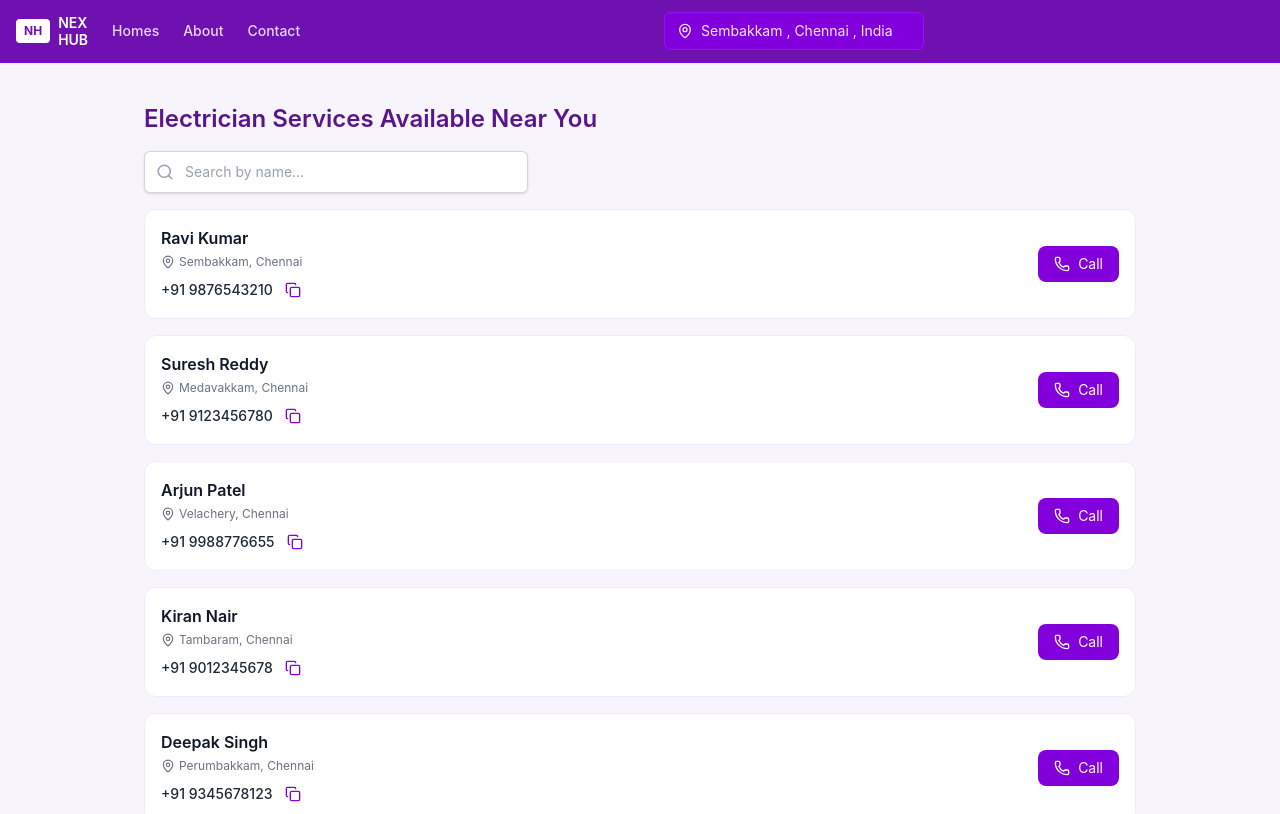
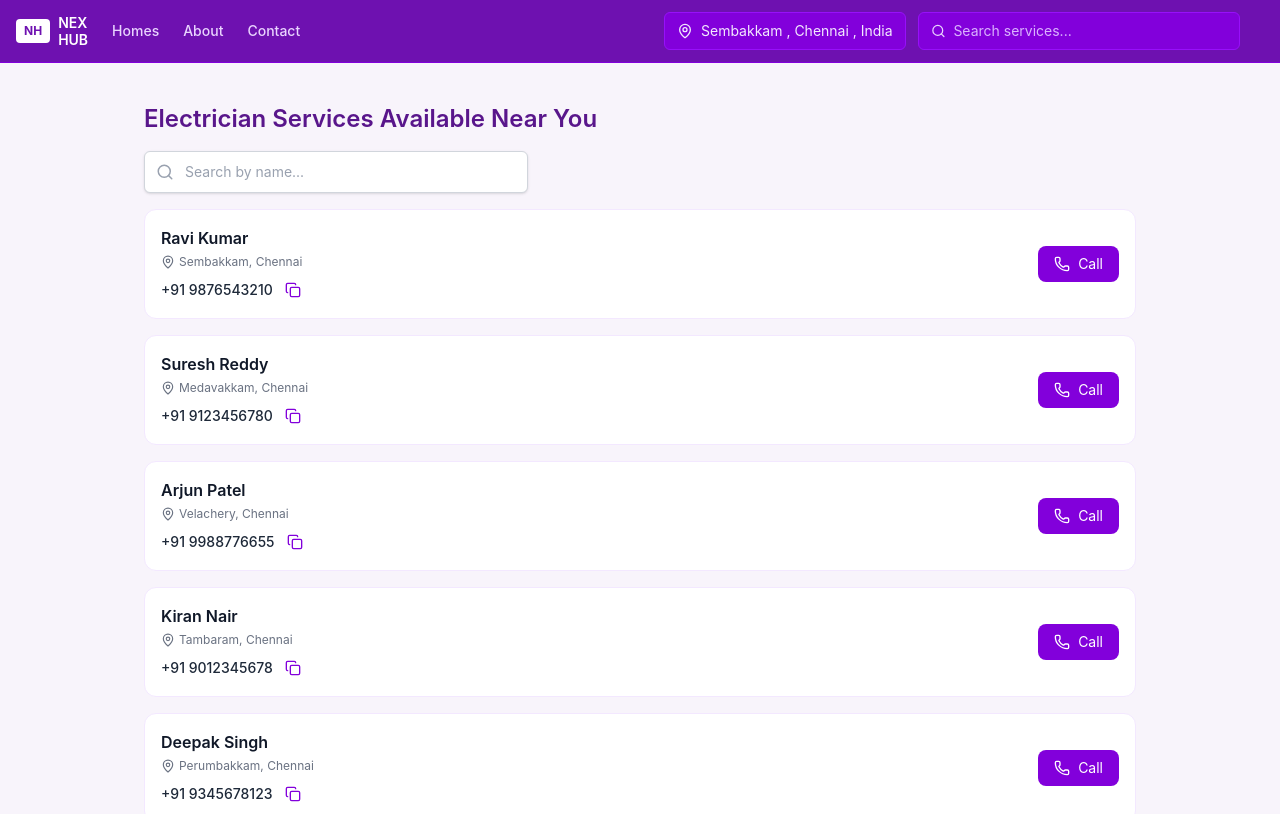
Before and after one commit to Mukunthan-A-R/nexhub, a React (Vite) app: page /electrician in a window 1280 px wide. Shown: the top 814 px of the page. Built offline with nearby package versions, Linux system fonts and the light colour scheme.

Commit message:
Adding search box

```diff
--- a/src/components/Navbar.jsx
+++ b/src/components/Navbar.jsx
@@ -1,5 +1,7 @@
 import { MapPin, Search, User } from "lucide-react";
 import { Link } from "react-router-dom";
+import { services } from "../data/services";
+import SearchBox from "./SearchBox";
 
 export default function Navbar() {
   return (
@@ -42,14 +44,7 @@ export default function Navbar() {
           </div>
 
           {/* Search Box */}
-          {/* <div className="flex items-center gap-2 border border-purple-600 bg-purple-700 rounded-md px-3 py-2 flex-1 text-sm text-purple-200">
-            <Search size={16} />
-            <input
-              type="text"
-              placeholder="Search for AC"
-              className="outline-none w-full bg-transparent placeholder-purple-300 text-white"
-            />
-          </div> */}
+          <SearchBox></SearchBox>
         </div>
 
         {/* RIGHT SECTION */}
--- /dev/null
+++ b/src/components/SearchBox.jsx
@@ -0,0 +1,53 @@
+import { useState } from "react";
+import { Search } from "lucide-react";
+import { services } from "../data/services";
+import { useNavigate } from "react-router-dom";
+
+export default function SearchBox() {
+  const [query, setQuery] = useState("");
+  const [focused, setFocused] = useState(false);
+  const navigate = useNavigate();
+
+  const filtered = services.filter((item) =>
+    item.title.toLowerCase().includes(query.toLowerCase()),
+  );
+
+  return (
+    <div className="relative w-full">
+      {/* INPUT */}
+      <div className="flex items-center gap-2 border border-purple-600 bg-purple-700 rounded-md px-3 py-2 text-sm text-purple-200">
+        <Search size={16} />
+        <input
+          type="text"
+          value={query}
+          onChange={(e) => setQuery(e.target.value)}
+          onFocus={() => setFocused(true)}
+          onBlur={() => setTimeout(() => setFocused(false), 150)}
+          placeholder="Search services..."
+          className="outline-none w-full bg-transparent placeholder-purple-300 text-white"
+        />
+      </div>
+
+      {/* DROPDOWN */}
+      {focused && query && (
+        <div className="absolute top-full left-0 w-full bg-white text-black rounded-md mt-2 shadow-lg max-h-60 overflow-y-auto z-50">
+          {filtered.length > 0 ? (
+            filtered.map((item) => (
+              <div
+                key={item.id}
+                onClick={() => navigate(item.link)}
+                className="flex items-center gap-3 px-4 py-2 hover:bg-purple-100 cursor-pointer"
+              >
+                <span>{item.title}</span>
+              </div>
+            ))
+          ) : (
+            <div className="px-4 py-2 text-sm text-gray-500">
+              No results found
+            </div>
+          )}
+        </div>
+      )}
+    </div>
+  );
+}
```
